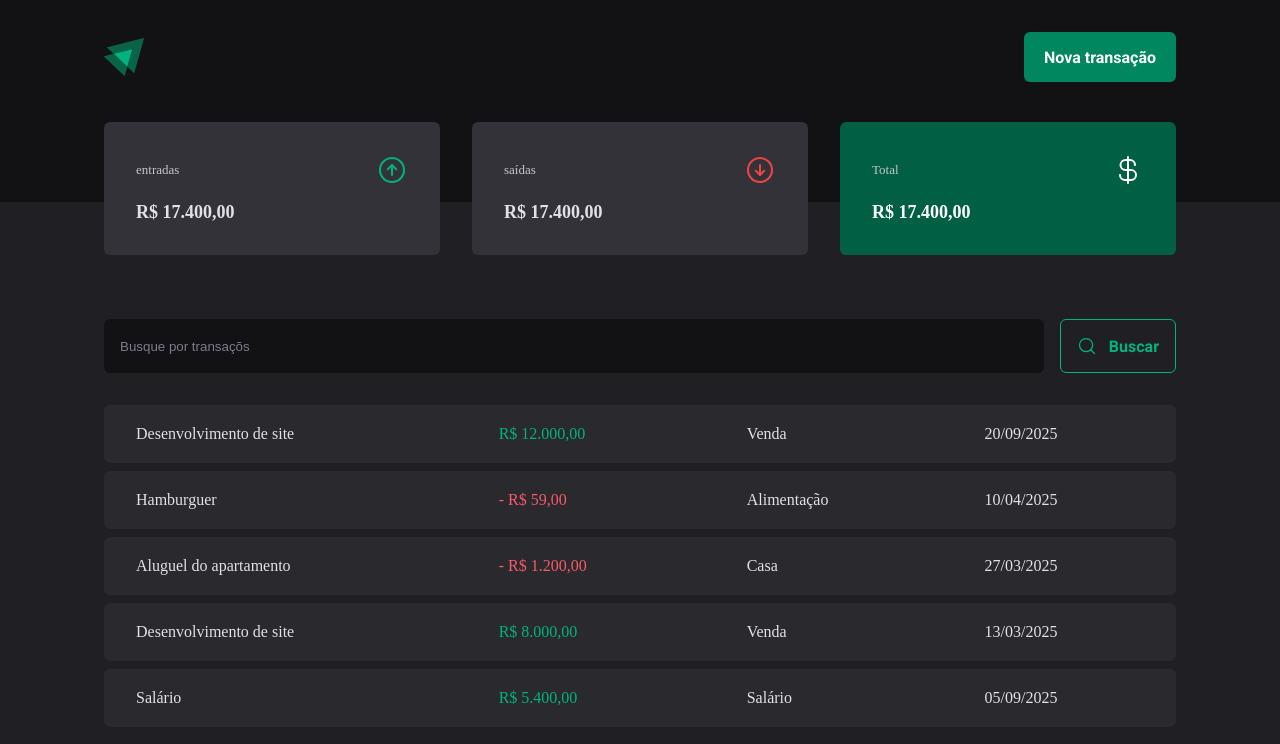
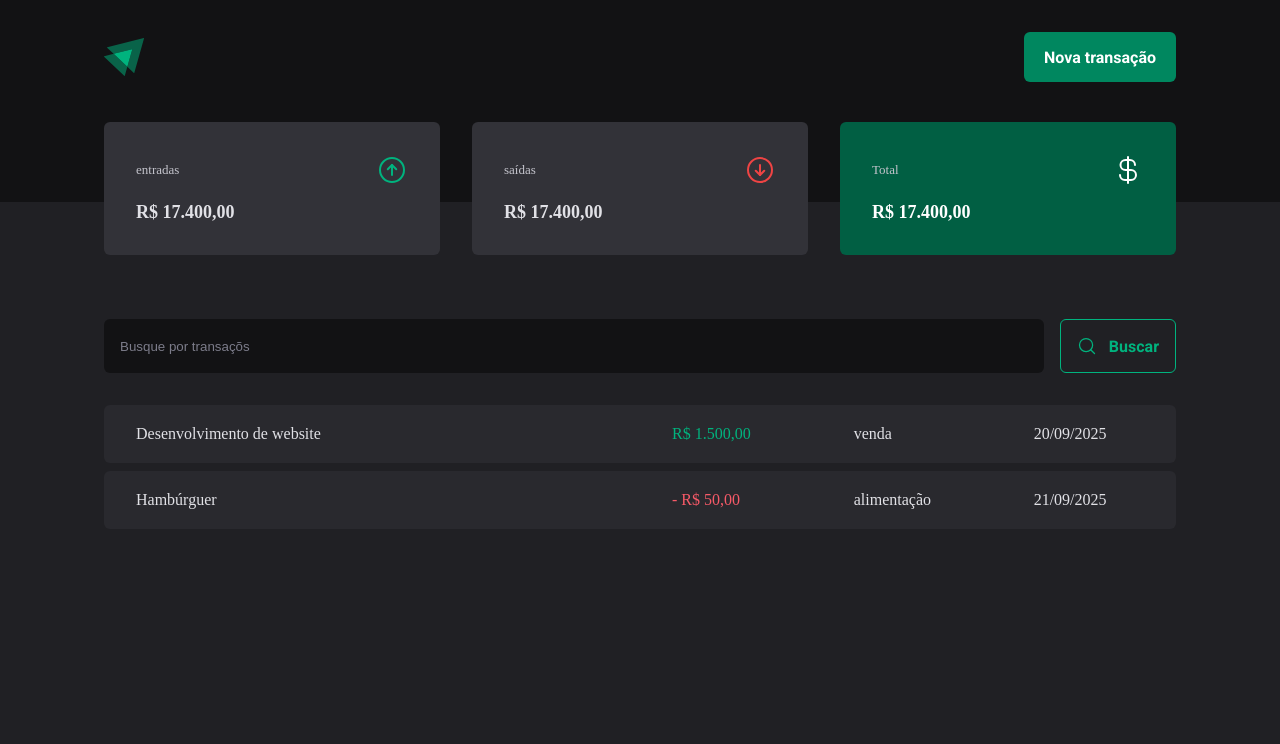
Before and after one commit to ronald1134/DT-Money, a React (Vite) app: page / in a window 1280 px wide. Shown: the top 744 px of the page. Built offline with nearby package versions, Linux system fonts and the light colour scheme; data requests are answered from the project's data file.

Commit message:
feat: adiciona requisição HTTP para buscar transações e renderizar na tabela

```diff
--- a/src/pages/Transactions/index.tsx
+++ b/src/pages/Transactions/index.tsx
@@ -1,9 +1,31 @@
+import { useEffect, useState } from "react";
 import { Header } from "../../components/Header";
 import { Summary } from "../../components/Summary";
 import { SearchForm } from "./components/SearchForm";
 import { PriceHighlight, TransactionsContainer, TransactionsTable } from "./styles";
 
+interface Transaction {
+    id: number;
+    description: string;
+    type: 'income' | 'outcome';
+    price: number;
+    category: string;
+    createdAt: string;
+}
+
 export function Transactions() {
+    const [transactions, setTransactions] = useState<Transaction[]>([]);
+
+    async function loadTransactions() {
+        const response = await fetch("http://localhost:3333/transactions")
+        const data = await response.json()
+        setTransactions(data)
+    }
+
+    useEffect(() => {
+        loadTransactions();
+    }, [])
+
     return (
         <div>
             <Header />
@@ -13,58 +35,24 @@
                 <SearchForm />
                 <TransactionsTable>
                     <tbody>
-                        <tr>
-                            <td>Desenvolvimento de site</td>
-                            <td>
-                                <PriceHighlight variant="income">
-                                    R$ 12.000,00
-                                </PriceHighlight>
-                            </td>
-                            <td>Venda</td>
-                            <td>20/09/2025</td>
-                        </tr>
-                        <tr>
-                            <td>Hamburguer</td>
-                            <td>
-                                <PriceHighlight variant="outcome">
-                                    - R$ 59,00
-                                </PriceHighlight>
-                            </td>
-                            <td>Alimentação</td>
-                            <td>10/04/2025</td>
-                        </tr>
-                        <tr>
-                            <td>Aluguel do apartamento</td>
-                            <td>
-                                <PriceHighlight variant="outcome">
-                                    - R$ 1.200,00
-                                </PriceHighlight>
-                            </td>
-                            <td>Casa</td>
-                            <td>27/03/2025</td>
-                        </tr>
-
-                        <tr>
-                            <td>Desenvolvimento de site</td>
-                            <td>
-                                <PriceHighlight variant="income">
-                                    R$ 8.000,00
-                                </PriceHighlight>
-                            </td>
-                            <td>Venda</td>
-                            <td>13/03/2025</td>
-                        </tr>
-
-                        <tr>
-                            <td>Salário</td>
-                            <td>
-                                <PriceHighlight variant="income">
-                                    R$ 5.400,00
-                                </PriceHighlight>
-                            </td>
-                            <td>Salário</td>
-                            <td>05/09/2025</td>
-                        </tr>
+                        {transactions.map(transaction => {
+                            return (
+                                <tr key={transaction.id}>
+                                    <td width="50%">{transaction.description}</td>
+                                    <td>
+                                        <PriceHighlight variant={transaction.type}>
+                                            {transaction.type === 'outcome' && '- '}
+                                            {new Intl.NumberFormat('pt-BR', {
+                                                style: 'currency',
+                                                currency: 'BRL'
+                                            }).format(transaction.price)}
+                                        </PriceHighlight>
+                                    </td>
+                                    <td>{transaction.category}</td>
+                                    <td>{new Intl.DateTimeFormat('pt-BR').format(new Date(transaction.createdAt))}</td>
+                                </tr>
+                            )
+                        })}
                     </tbody>
                 </TransactionsTable>
             </TransactionsContainer>
```
